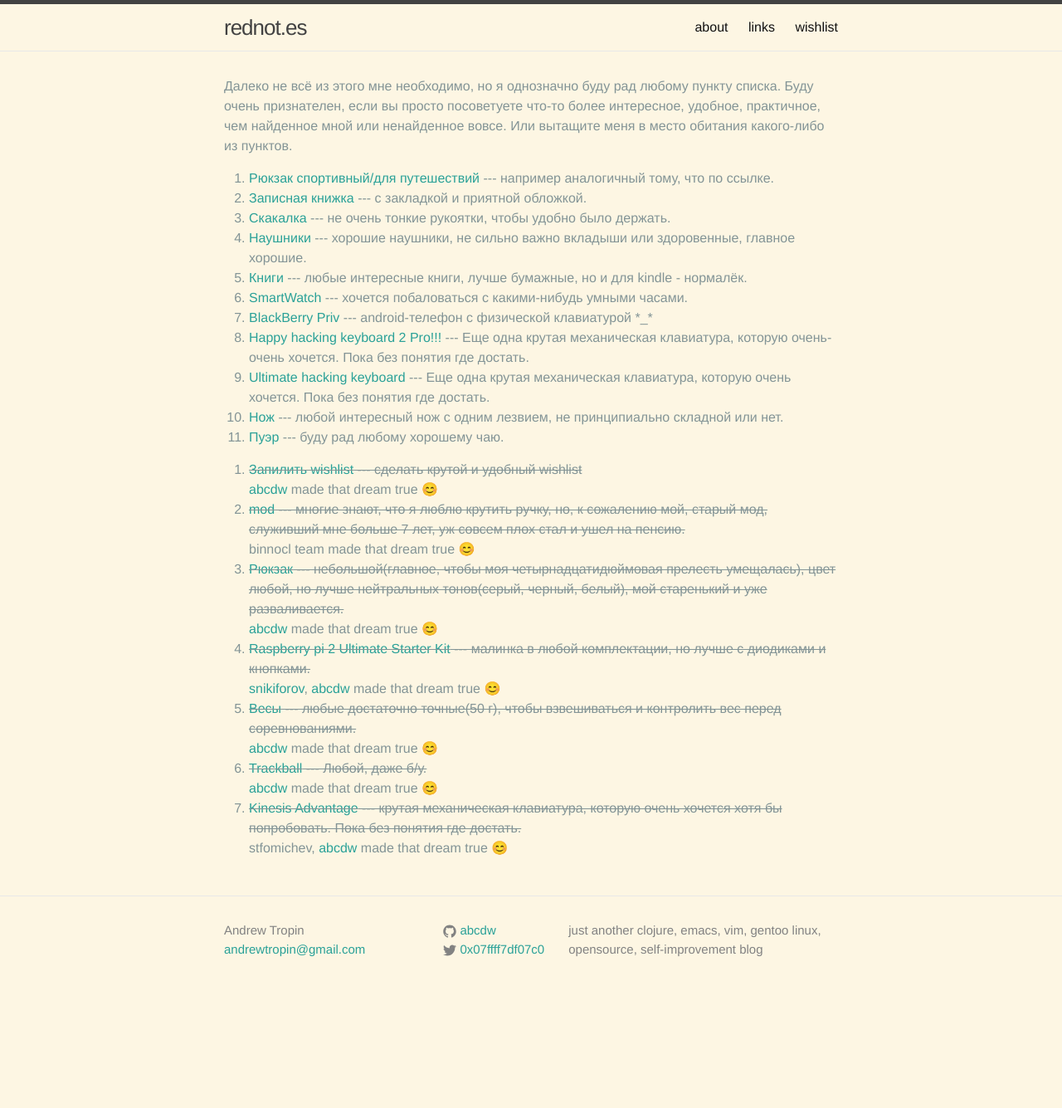
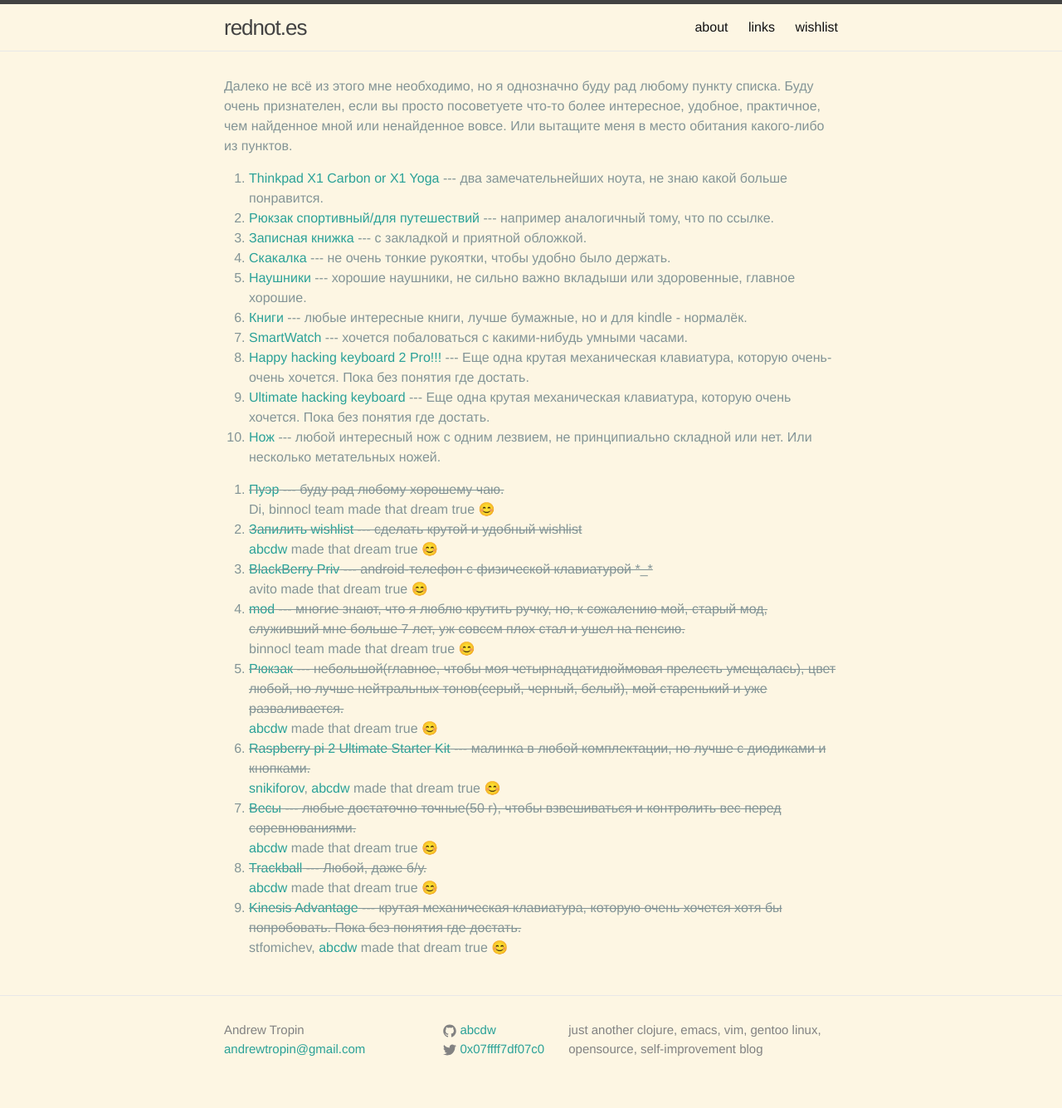
Before and after one commit to rednotes/rednotes.github.io, a Jekyll site: the page built from pages/wishlist.html, in a window 1280 px wide. Shown: the whole page at 83% size. Built offline with Jekyll 4.4.1, drawn with Linux system fonts in a browser that asks for light colours; emoji names are drawn with the system emoji font; Markdown is read by kramdown in place of the engine named in the settings; comment, search, counter and statistics services are not loaded; before the commit the page ends 1215 px from its top, so only the background shows below that.

Commit message:
Update wishlist add notebooks

```diff
--- a/_data/wishlist.yml
+++ b/_data/wishlist.yml
@@ -1,3 +1,7 @@
+- name: Thinkpad X1 Carbon or X1 Yoga
+  description: два замечательнейших ноута, не знаю какой больше понравится.
+  url: http://shop.lenovo.com/us/en/ces2016/ces/products.html
+
 - name: Рюкзак спортивный/для путешествий
   description: например аналогичный тому, что по ссылке.
   url: http://www.youtube.com/watch?v=VPuouNDNP0c
@@ -20,10 +24,6 @@
   description: хочется побаловаться с какими-нибудь умными часами.
   url: http://www.android.com/wear/
 
-- name: BlackBerry Priv
-  description: android-телефон с физической клавиатурой *_*
-  url: http://geektimes.ru/post/265718/
-
 - name: Happy hacking keyboard 2 Pro!!!
   description: Еще одна крутая механическая клавиатура, которую очень-очень хочется. Пока без понятия где достать.
   url: https://elitekeyboards.com/products.php?sub=pfu_keyboards,hhkbpro2&pid=pdkb400bn
@@ -33,16 +33,22 @@
   url: https://www.crowdsupply.com/ugl/ultimate-hacking-keyboard
 
 - name: Нож
-  description: любой интересный нож с одним лезвием, не принципиально складной или нет.
+  description: любой интересный нож с одним лезвием, не принципиально складной или нет. Или несколько метательных ножей.
   url: http://army-news.ru/2014/11/xolodnoe-oruzhie-anatomiya-skladnogo-nozha/
 
 - name: Пуэр
   description: буду рад любому хорошему чаю.
   url: https://ru.wikipedia.org/wiki/%D0%9F%D1%83%D1%8D%D1%80
+  performer: Di, binnocl team
 
 - name: Запилить wishlist
   description: сделать крутой и удобный wishlist
   performer: <a href="https://vk.com/abcdw">abcdw</a>
+
+- name: BlackBerry Priv
+  description: android-телефон с физической клавиатурой *_*
+  url: http://geektimes.ru/post/265718/
+  performer: avito
 
 - name: mod
   description: многие знают, что я люблю крутить ручку, но, к сожалению мой, старый мод, служивший мне больше 7 лет, уж совсем плох стал и ушел на пенсию.
```
